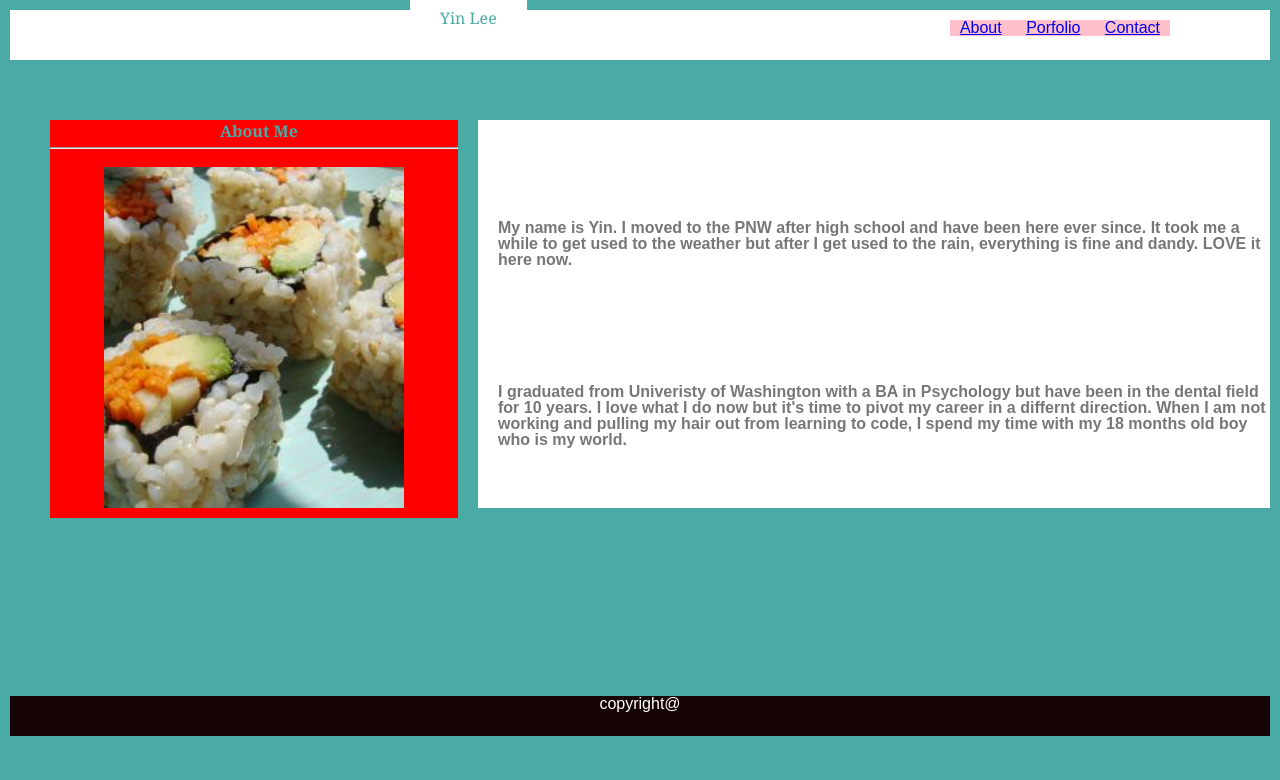
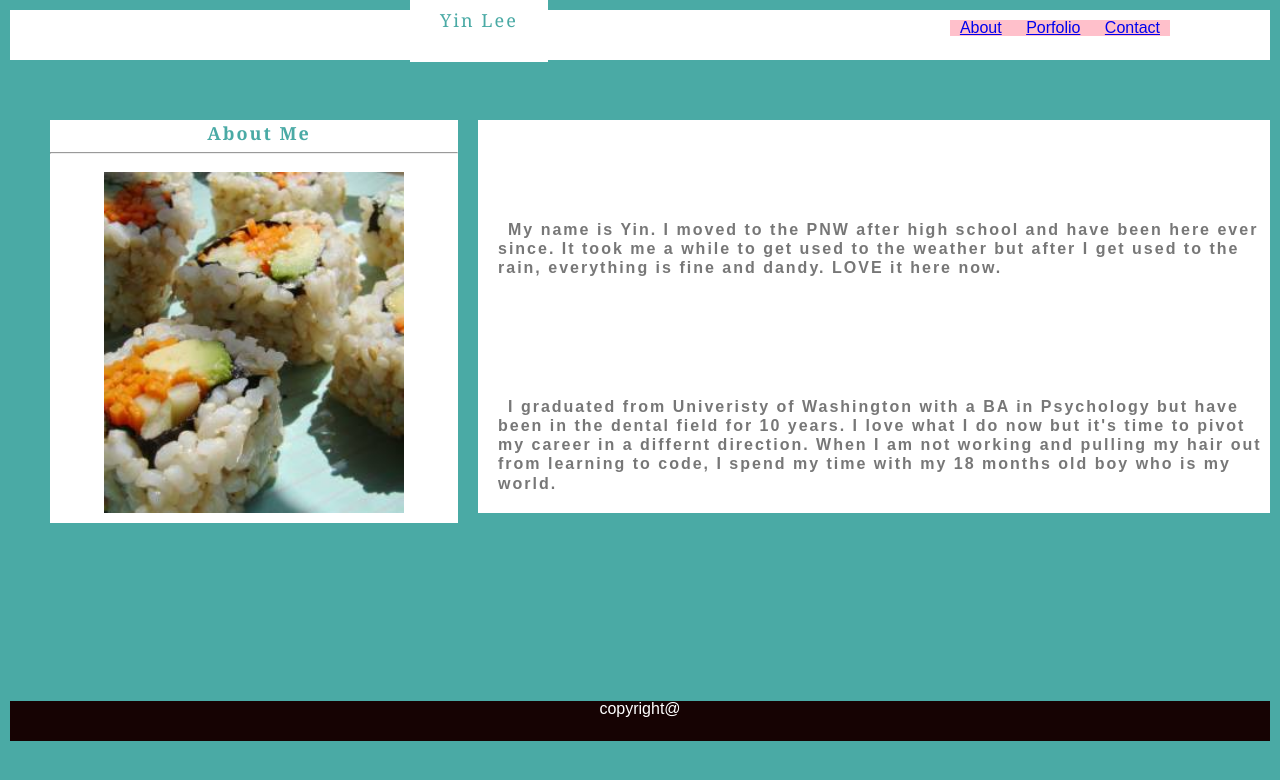
Before and after one commit to yhl4340/Responsive-porfolio, a plain HTML site: page index.html in a window 1280 px wide. Drawn offline with Linux system fonts and the light colour scheme; a script that the page names is missing.

Commit message:
changed about me background color and line spacing

```diff
--- a/style.css
+++ b/style.css
@@ -7,6 +7,10 @@ h1,
 h2 {
   color: #4aaaa5;
   font-family: "Georgia", Times, Times New Roman, serif;
+  font-size: 18px;
+  line-height: 1.3rem;
+  letter-spacing: 2px;
+
 }
 .header,
 .main,
@@ -46,7 +50,7 @@ nav li a:hover {
 }
 .side {
   flex: 30%;
-  background: red;
+   background: white;
   float: left;
   position: relative;
   margin-left: 50px;
@@ -68,6 +72,10 @@ nav li a:hover {
   margin-top: 100px;
   font-weight: bold;
   margin-left: 20px;
+  font-size: 16px;
+  line-height: 1.2rem;
+  letter-spacing: 2px;
+  text-indent: 10px;
 }
 .side img {
   width: 300px;
@@ -178,7 +186,6 @@ form > textarea {
   .side,
   .main {
     float: none;
-
     margin: auto 5px auto 5px;
   }
   .side h2 {
```
